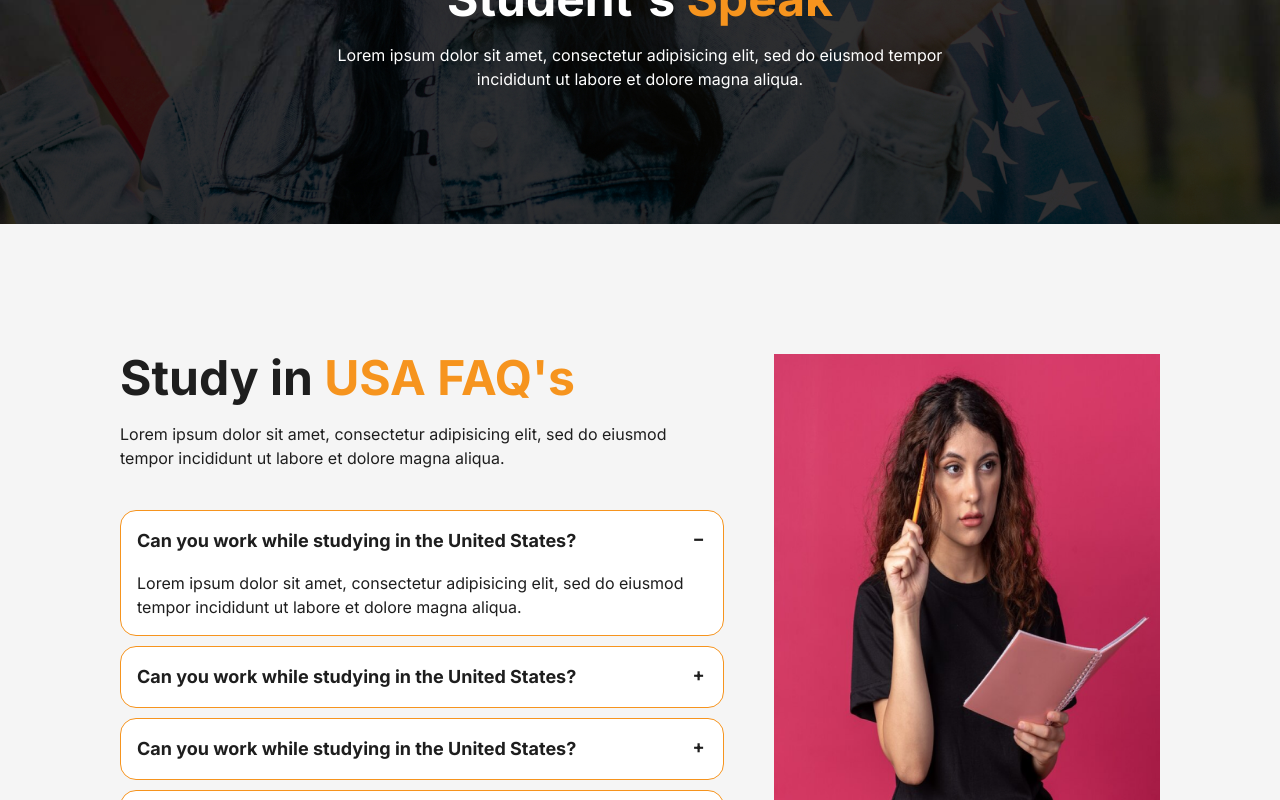
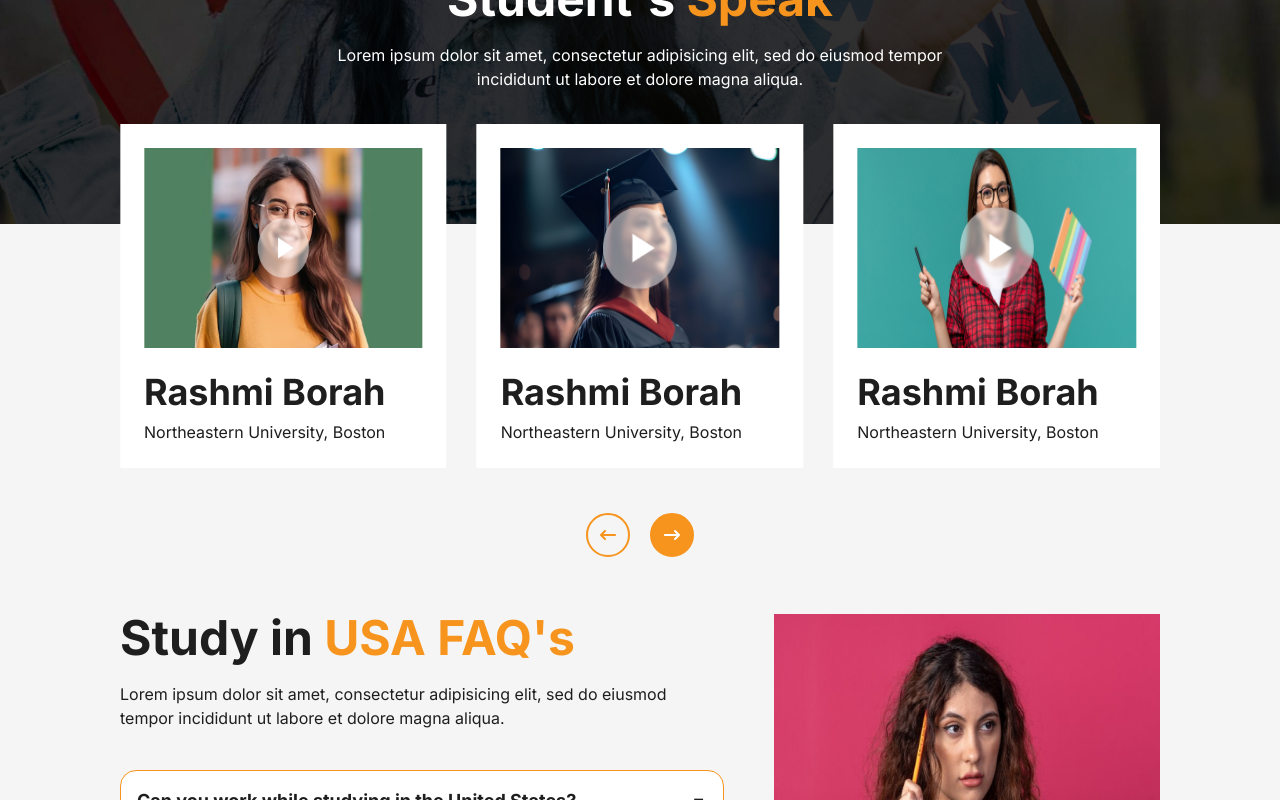
Before and after one commit to Kongkon45/study-distenation, a Next.js app: page / in a window 1280 px wide. Shown: the part 5340-6140 px from the top of the page. Built offline with nearby package versions, Linux system fonts and the light colour scheme.

Commit message:
studentSpeak section add

```diff
--- a/package.json
+++ b/package.json
@@ -12,6 +12,7 @@
     "next": "14.2.7",
     "react": "^18",
     "react-dom": "^18",
+    "react-icons": "^5.3.0",
     "swiper": "^11.1.12"
   },
   "devDependencies": {
--- a/src/app/globals.css
+++ b/src/app/globals.css
@@ -41,3 +41,7 @@ body {
 .footer__bottom{
    @apply pb-[20px] md:pb-[25px] lg:pb-[30px];
 }
+
+.padding__bottom__student{
+  @apply pb-[120px] md:pb-[90px] lg:pb-[110px] xl:pb-[130px] 2xl:pb-[150px];
+}
--- a/src/components/home/Faq/Faq.jsx
+++ b/src/components/home/Faq/Faq.jsx
@@ -72,7 +72,7 @@ const Faq = () => {
               alt="faq image"
               width={493}
               height={506}
-              className="w-[493px] h-[506px]"
+              className="w-[493px] h-[350px] md:h-[506px]"
             />
             </div>
           </div>
--- /dev/null
+++ b/src/components/home/StudentSpeak/SliderButton.jsx
@@ -0,0 +1,27 @@
+"use client";
+
+import { useSwiper } from "swiper/react";
+
+import { FaArrowLeftLong } from "react-icons/fa6";
+import { FaArrowRightLong } from "react-icons/fa6";
+
+export const SliderButton = () => {
+  const swiper = useSwiper();
+
+  return (
+    <div>
+      <>
+      <div className="flex justify-center lg:gap-5 gap-3">
+            <button
+              onClick={() => swiper.slideNext()}
+              className="p-3 rounded-full border-2 text-primary hover:text-white hover:bg-primary border-primary"><FaArrowLeftLong />
+            </button>
+            <button
+              onClick={() => swiper.slidePrev()}
+              className="text-white hover:text-primary hover:bg-white border-2 p-3 bg-primary rounded-full border-primary"><FaArrowRightLong/>
+            </button>
+          </div>
+      </>
+    </div>
+  );
+};
--- a/src/components/home/StudentSpeak/StudentSpeak.jsx
+++ b/src/components/home/StudentSpeak/StudentSpeak.jsx
@@ -1,6 +1,31 @@
+"use client"
 import React from "react";
 
+import "swiper/css";
+import "swiper/css/autoplay";
+import "swiper/css/effect-coverflow";
+import "swiper/css/virtual";
+import { Autoplay } from "swiper/modules";
+import { Swiper, SwiperSlide } from "swiper/react";
+
 import "./StudentSpeak.css";
+import Image from "next/image";
+import { SliderButton } from "./SliderButton";
+
+const breakpoints = {
+  0: {
+    slidesPerView: 1,
+    spaceBetween: 20,
+  },
+  768: {
+    slidesPerView: 2,
+    spaceBetween: 20,
+  },
+  1024: {
+    slidesPerView: 3,
+    spaceBetween: 30,
+  },
+};
 
 const studentsData = [
     {
@@ -21,12 +46,31 @@ const studentsData = [
         name :"Rashmi Borah",
         location : "Northeastern University, Boston"
     },
+    {
+        id : 4,
+        img : "/assets/images/rashmi1.png",
+        name :"Rashmi Borah",
+        location : "Northeastern University, Boston"
+    },
+    {
+        id : 5,
+        img : "/assets/images/rashmi2.png",
+        name :"Rashmi Borah",
+        location : "Northeastern University, Boston"
+    },
+    {
+        id : 6,
+        img : "/assets/images/rashmi3.png",
+        name :"Rashmi Borah",
+        location : "Northeastern University, Boston"
+    },
 ]
 
 const StudentSpeak = () => {
   return (
-    <div className="padding__top">
+    <div className="padding__top ">
       <div className="studentSpeak__bg ">
+
         <div className="h-full flex flex-col justify-center items-center">
           <h3 className="text-primary font_size font-bold text-center md:text-left">
             <span className="text-white">Student&apos;s </span> Speak
@@ -38,6 +82,44 @@ const StudentSpeak = () => {
             incididunt ut labore et dolore magna aliqua.
           </p>
         </div>
+        <div className="container -mt-[100px]">
+           {/* ==================== swiper slider ================ */}
+        <Swiper
+          modules={[Autoplay]}
+          loop={true}
+          autoplay={{
+            delay: 3000,
+            pauseOnMouseEnter: false,
+            disableOnInteraction: false,
+            stopOnLastSlide: false,
+          }}
+          speed={3000}
+          allowTouchMove={false}
+          breakpoints={breakpoints}
+          spaceBetween={12}
+        >
+          {studentsData.map((slideInfo, index) => (
+            <SwiperSlide key={index} className={`!h-auto !md:h-full`}>
+              <div className="w-full !h-full ">
+                <div className="p-[20px] md:p-[24px] bg-white">
+                  <Image src={slideInfo?.img} alt={slideInfo?.name} width={400} height={200} className="w-[400px] h-[200px]"/>
+                  <h4 className="text-3xl md:text-4xl font-bold text-secondary pt-[20px] md:pt-[24px]">
+                    {slideInfo?.name}
+                  </h4>
+                  <p className="text-base text-secondary font-normal pt-[8px]">
+                    {slideInfo?.location}
+                  </p>
+                </div>
+              </div>
+            </SwiperSlide>
+          ))}
+          <div className="py-[30px] md:py-[35px] lg:py-[40px] xl:py-[45px] 2xl:py-[50px]">
+          <SliderButton/>
+          </div>
+
+        </Swiper>
+        </div>
+
       </div>
     </div>
   );
--- a/src/components/home/index.jsx
+++ b/src/components/home/index.jsx
@@ -56,12 +56,16 @@ const AllHomePageSection = () => {
             </section>
 
             {/* StudentSpeak section  */}
-            <section>
+            <section className='padding__bottom'>
                 <StudentSpeak/>
             </section>
 
+            <section className='padding__bottom__student md:p-0'>
+
+            </section>
+
             {/* Faq section  */}
-            <section>
+            <section className='padding__top'>
                 <Faq/>
             </section>
 
```
Also changed, not shown: 1 other file (tests, documents, lock files or other folders).
